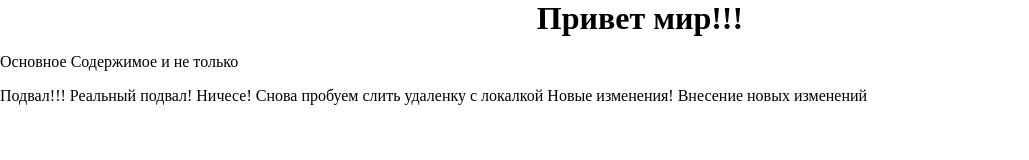
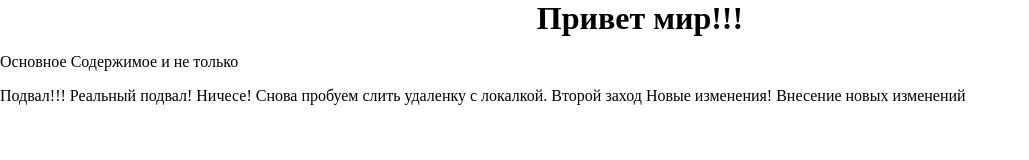
Before and after one commit to AlexMoS1n/first-project, a plain HTML site: page index.html in a window 1280 px wide. Shown: the whole page, without its empty margins (0-1029 px from the left). Drawn offline with Linux system fonts and the light colour scheme.

Commit message:
La chanse

```diff
--- a/index.html
+++ b/index.html
@@ -16,7 +16,7 @@
         <p>Основное Содержимое и не только</p>
     </div>
     <footer>
-        Подвал!!! Реальный подвал! Ничесе! Снова пробуем слить удаленку с локалкой
+        Подвал!!! Реальный подвал! Ничесе! Снова пробуем слить удаленку с локалкой. Второй заход
         Новые изменения!
         Внесение новых изменений
     </footer>
```
